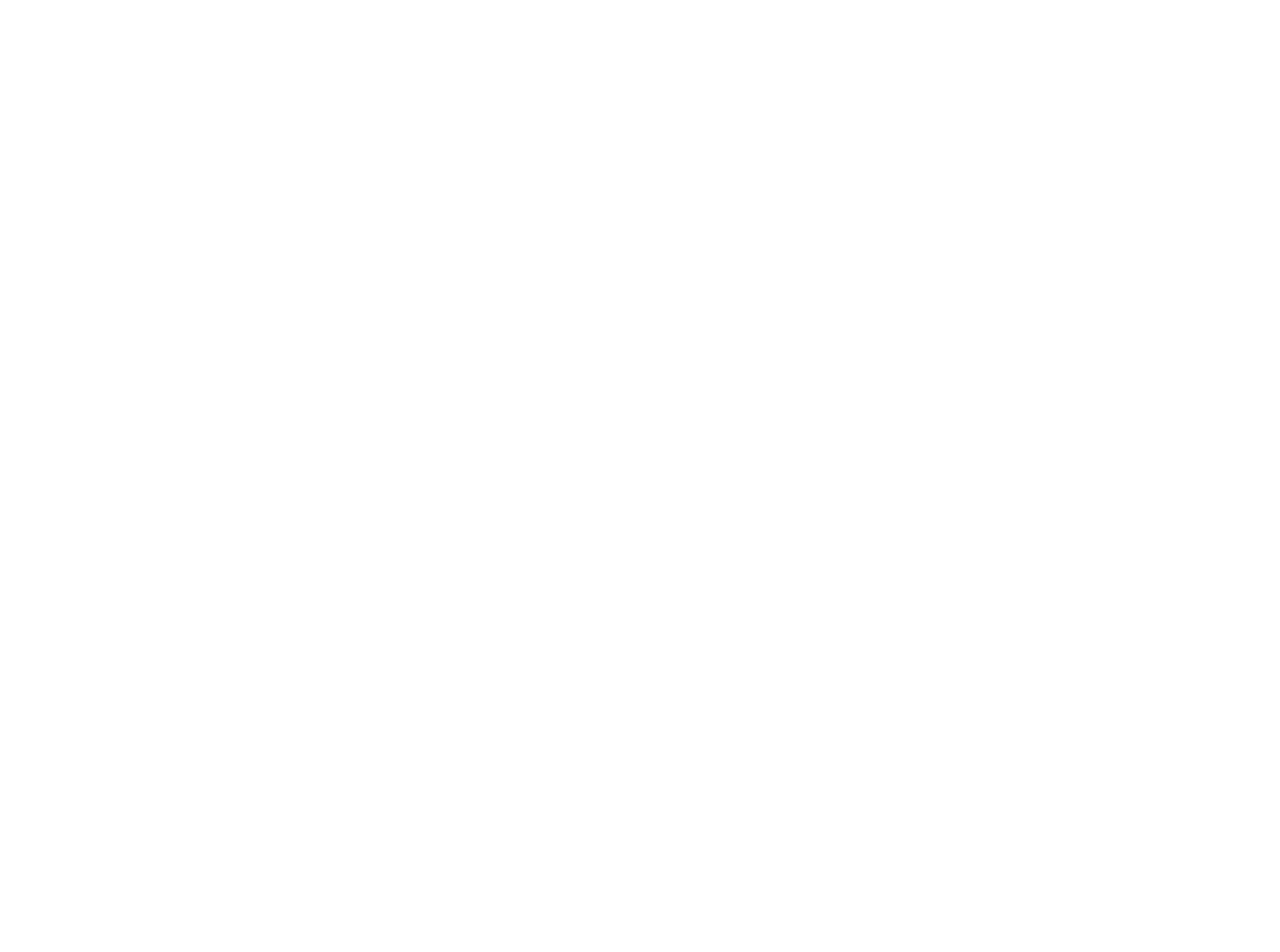
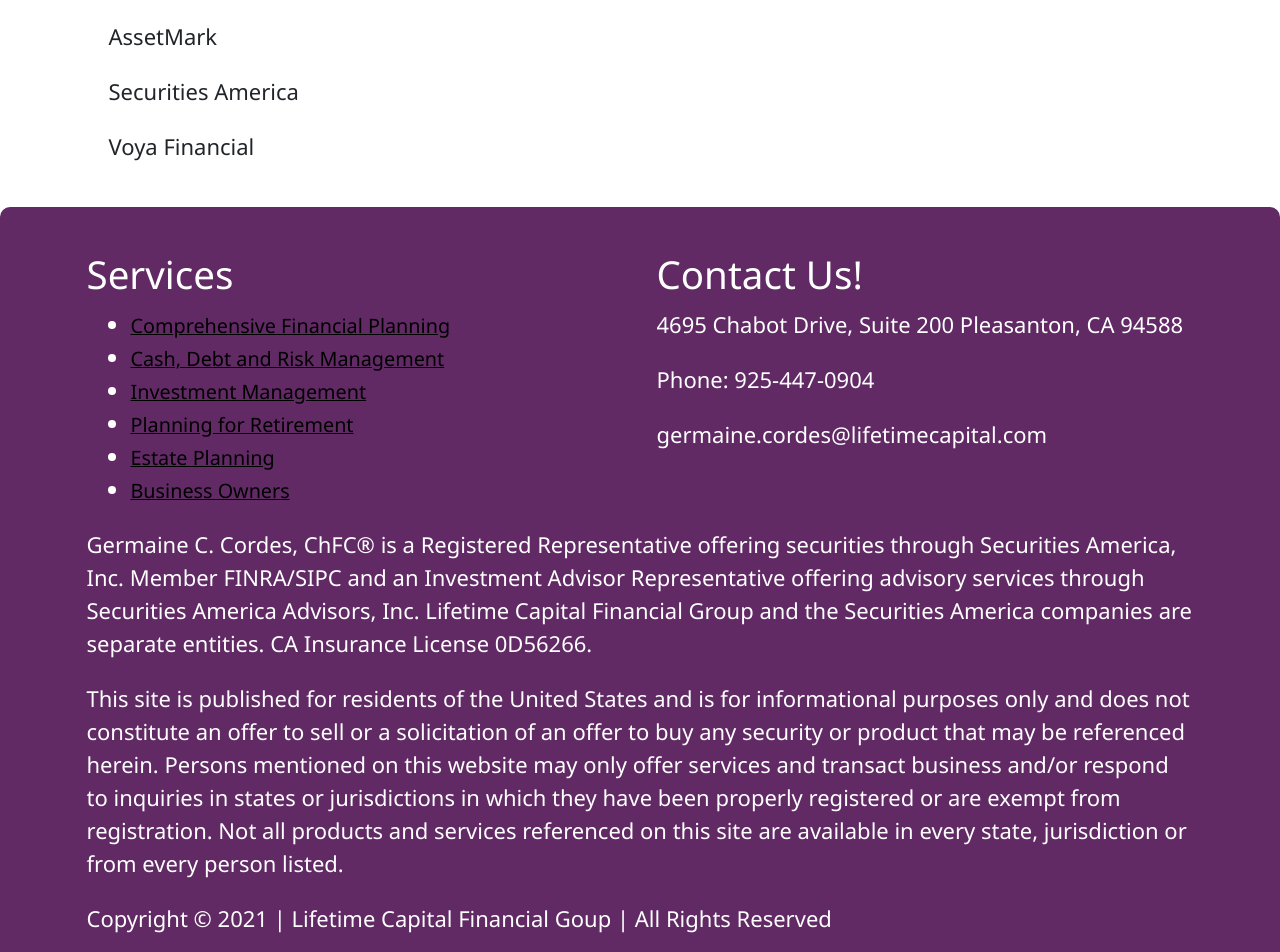
Before and after one commit to joswald123/Lifetimews, a React (Create React App) app: page /clientAccounts in a window 1280 px wide. Before the commit this address had no page. Shown: the part 180-1132 px from the top of the page. Before the commit the page ends 800 px from the top, so only its background shows below. Built offline with nearby package versions, Linux system fonts and the light colour scheme.

Commit message:
Updated footer info, contact  & client page

```diff
--- a/package.json
+++ b/package.json
@@ -12,6 +12,7 @@
     "react-dom": "^17.0.2",
     "react-router-dom": "^6.2.1",
     "react-scripts": "5.0.0",
+    "styled-components": "^5.3.3",
     "web-vitals": "^2.1.2"
   },
   "scripts": {
--- a/src/Components/Global/App.js
+++ b/src/Components/Global/App.js
@@ -4,6 +4,8 @@ import Home from '../Pages/Home';
 import About from '../Pages/About';
 import Contact from '../Pages/Contact';
 import BusinessRelationship from '../Pages/BusinessRelationship';
+import ClientAccounts from '../Pages/ClientAccounts';
+
 
 // ----Services pages -----------------------------------
 import FinancialPlanning from '../Pages/FinancialPlanning';
@@ -29,6 +31,7 @@ function App() {
         <Route path="/about" element={<About />} />
         <Route path="/contact" element={<Contact />} />
         <Route path="/businessRelationship" element={<BusinessRelationship />} />
+        <Route path="/clientAccounts" element={<ClientAccounts />} />
 
         <Route path="/financialPlanning" element={<FinancialPlanning />} />
         <Route path="/retirementPlanning" element={<RetirementPlannig />} />
--- a/src/Components/Global/Footer.js
+++ b/src/Components/Global/Footer.js
@@ -1,15 +1,144 @@
-import React from 'react'
+// import React from "react";
+// import {
+//     Box,
+//     Container,
+//   Row,
+//   Column,
+//   FooterLink,
+//   Heading,
+// } from "./Footer/FooterStyles";
+
+// const Footer = () => {
+//   return (
+//     <Box>
+//       <h1 style={{ color: "green",
+//                    textAlign: "center",
+//                    marginTop: "-50px" }}>
+//         GeeksforGeeks: A Computer Science Portal for Geeks
+//       </h1>
+//       <Container>
+//         <Row>
+//           <Column>
+//             <Heading>About Us</Heading>
+//             <FooterLink href="#">Aim</FooterLink>
+//             <FooterLink href="#">Vision</FooterLink>
+//             <FooterLink href="#">Testimonials</FooterLink>
+//           </Column>
+//           <Column>
+//             <Heading>Services</Heading>
+//             <FooterLink href="#">Writing</FooterLink>
+//             <FooterLink href="#">Internships</FooterLink>
+//             <FooterLink href="#">Coding</FooterLink>
+//             <FooterLink href="#">Teaching</FooterLink>
+//           </Column>
+//           <Column>
+//             <Heading>Contact Us</Heading>
+//             <FooterLink href="#">Uttar Pradesh</FooterLink>
+//             <FooterLink href="#">Ahemdabad</FooterLink>
+//             <FooterLink href="#">Indore</FooterLink>
+//             <FooterLink href="#">Mumbai</FooterLink>
+//           </Column>
+//           <Column>
+//             <Heading>Social Media</Heading>
+//             <FooterLink href="#">
+//               <i className="fab fa-facebook-f">
+//                 <span style={{ marginLeft: "10px" }}>
+//                   Facebook
+//                 </span>
+//               </i>
+//             </FooterLink>
+//             <FooterLink href="#">
+//               <i className="fab fa-instagram">
+//                 <span style={{ marginLeft: "10px" }}>
+//                   Instagram
+//                 </span>
+//               </i>
+//             </FooterLink>
+//             <FooterLink href="#">
+//               <i className="fab fa-twitter">
+//                 <span style={{ marginLeft: "10px" }}>
+//                   Twitter
+//                 </span>
+//               </i>
+//             </FooterLink>
+//             <FooterLink href="#">
+//               <i className="fab fa-youtube">
+//                 <span style={{ marginLeft: "10px" }}>
+//                   Youtube
+//                 </span>
+//               </i>
+//             </FooterLink>
+//           </Column>
+//         </Row>
+//       </Container>
+//     </Box>
+//   );
+// };
+// export default Footer;
+
+import React from "react";
+import { Link } from 'react-router-dom'
+import { Card, Container, Row, Col } from "react-bootstrap";
 
 // Assets
-import './css/Footer.css';
+import "./css/Footer.css";
 
 function Footer() {
-    const today = new Date();
-    return (
-        <footer>
-            <p>Copyright &copy; {today.getFullYear()}</p>
-        </footer>
-    )
+  const today = new Date();
+  return (
+    <footer className="bgPurple">
+      <Container>
+        <Row>
+          <Col>
+            <h3>Services</h3>
+            <ul>
+              <li><Link to="/financialPlanning">Comprehensive Financial Planning</Link></li>
+              <li><Link to="/cashManagement">Cash, Debt and Risk Management</Link></li>
+              <li><Link to="/investmentManagement">Investment Management</Link></li>
+              <li><Link to="/retirementPlanning">Planning for Retirement</Link></li>
+              <li><Link to="/estatePlanning">Estate Planning</Link></li>
+              <li><Link to="/businessOwner">Business Owners</Link></li>
+            </ul>
+          </Col>
+          <Col>
+            <h3>Contact Us!</h3>
+            <p>4695 Chabot Drive, Suite 200 Pleasanton, CA 94588</p>
+            <p>Phone: 925-447-0904</p>
+            <p>germaine.cordes@lifetimecapital.com</p>
+          </Col>
+        </Row>
+
+        <Row>
+          <Col>
+            <p>
+              Germaine C. Cordes, ChFC® is a Registered Representative offering
+              securities through Securities America, Inc. Member FINRA/SIPC and
+              an Investment Advisor Representative offering advisory services
+              through Securities America Advisors, Inc. Lifetime Capital
+              Financial Group and the Securities America companies are separate
+              entities. CA Insurance License 0D56266.
+            </p>
+            <p>
+              This site is published for residents of the United States and is
+              for informational purposes only and does not constitute an offer
+              to sell or a solicitation of an offer to buy any security or
+              product that may be referenced herein. Persons mentioned on this
+              website may only offer services and transact business and/or
+              respond to inquiries in states or jurisdictions in which they have
+              been properly registered or are exempt from registration. Not all
+              products and services referenced on this site are available in
+              every state, jurisdiction or from every person listed.
+            </p>
+
+            <p>
+              Copyright &copy; {today.getFullYear()} | Lifetime Capital
+              Financial Goup | All Rights Reserved
+            </p>
+          </Col>
+        </Row>
+      </Container>
+    </footer>
+  );
 }
 
-export default Footer
+export default Footer;
--- a/src/Components/Global/Header.js
+++ b/src/Components/Global/Header.js
@@ -58,10 +58,10 @@ function Header() {
               <NavDropdown.Item href="/retirementPlanning">
                 Planning for Retirement
               </NavDropdown.Item>
-              <NavDropdown.Item href="estatePlanning">
+              <NavDropdown.Item href="/estatePlanning">
                 Estate Planning
               </NavDropdown.Item>
-              <NavDropdown.Item href="businessOwner">
+              <NavDropdown.Item href="/businessOwner">
                 Business Owners
               </NavDropdown.Item>
             </NavDropdown>
@@ -78,7 +78,7 @@ function Header() {
 
             <Nav.Link
               as={NavLink}
-              to="/ClientAccount"
+              to="/clientAccounts"
               className={({ isActive }) =>
                 isActive ? activeClassName : undefined
               }
--- a/src/Components/Global/css/Footer.css
+++ b/src/Components/Global/css/Footer.css
@@ -1,6 +1,6 @@
 footer {
     width: 100%;
-    padding: 0.25em;
+    padding: 2rem;
     background-color: purple;
     color: aliceblue;
     display: grid;
--- /dev/null
+++ b/src/Components/Pages/ClientAccounts.js
@@ -0,0 +1,33 @@
+import React from 'react'
+import { Card, Container, Row, Col } from 'react-bootstrap'
+import CardHeader from 'react-bootstrap/esm/CardHeader'
+
+function ClientAccounts() {
+    return (
+        <div>
+            <Container>
+
+                <Row>
+                    {/* <Col >
+                        <img src={servicesImages[0].img}/>
+                    </Col> */}
+                    <Col >
+                        <CardHeader>
+                            <h1>Client Accounts</h1>
+                        </CardHeader>
+
+                        <Card.Body>
+                            <Card.Text >
+                                <p>AssetMark</p>
+                                <p>Securities America</p>
+                                <p>Voya Financial</p>
+                            </Card.Text>
+                        </Card.Body>
+                    </Col>
+                </Row>
+            </Container>
+        </div>
+    )
+}
+
+export default ClientAccounts
--- a/src/Components/Pages/Contact.js
+++ b/src/Components/Pages/Contact.js
@@ -1,23 +1,36 @@
-import React from 'react'
-import { useNavigate } from 'react-router-dom'
+import React from "react";
+import { Card, Container, Row, Col } from "react-bootstrap";
+import CardHeader from "react-bootstrap/esm/CardHeader";
 
 function Contact() {
-    // History function
-    let navigate = useNavigate();
-    return (
-        <div>
-            CONTACT PAGE
-            <button
-                onClick={() => {
-                    navigate("./Home.js")
-                }}
-            >
-
-                Change to Home Page
-
-            </button>
-        </div>
-    )
+  // History function
+  return (
+    <div>
+      <Container>
+        <Row>
+          <Col>
+            <CardHeader>
+              <h1>Contact Us</h1>
+            </CardHeader>
+          </Col>
+        </Row>
+        <Row>
+          <Col>
+            <h1>Google Maps Location</h1>
+          </Col>
+          <Col>
+            <Card.Body>
+              <Card.Text>
+                <p>4695 Chabot Drive, Suite 200 Pleasanton, CA 94588</p>
+                <p>Phone: 925-447-0904</p>
+                <p>germaine.cordes@lifetimecapital.com</p>
+              </Card.Text>
+            </Card.Body>
+          </Col>
+        </Row>
+      </Container>
+    </div>
+  );
 }
 
 export default Contact;
```
Also changed, not shown: 1 other file (tests, documents, lock files or other folders).
